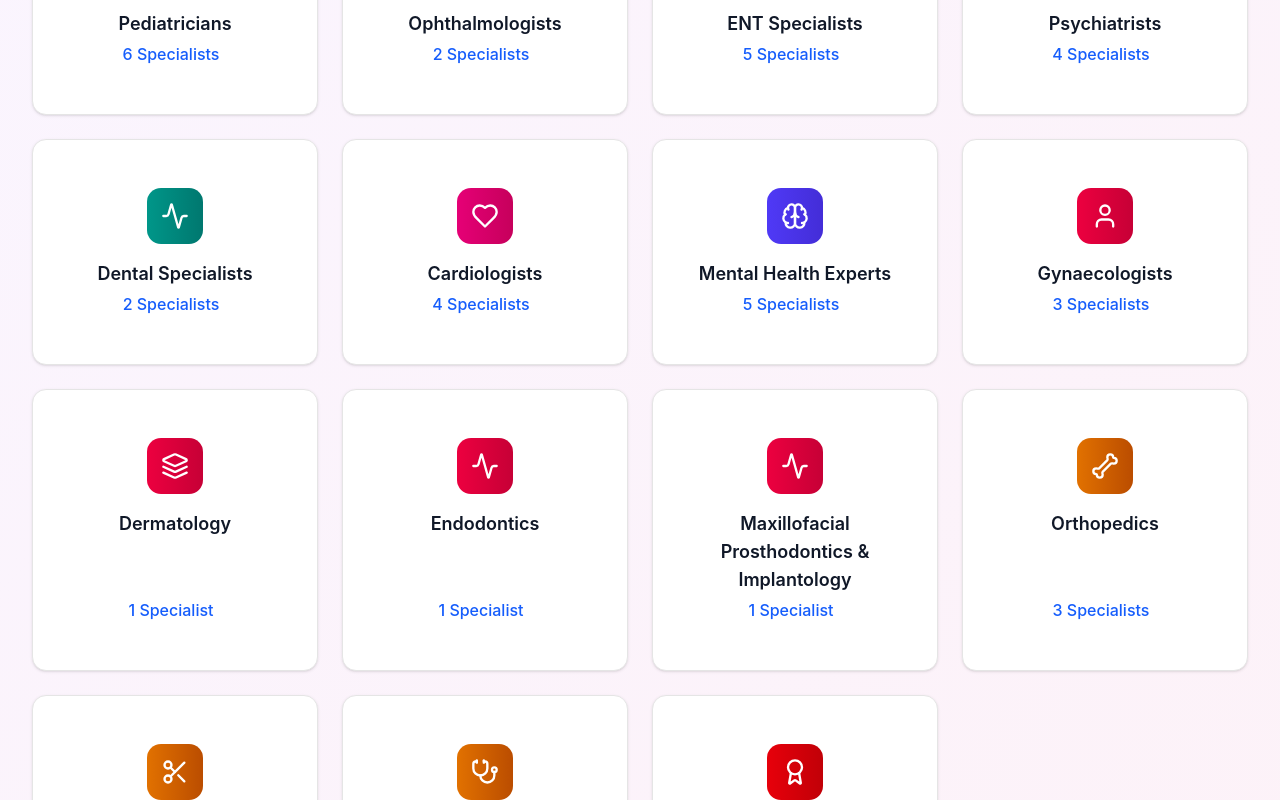
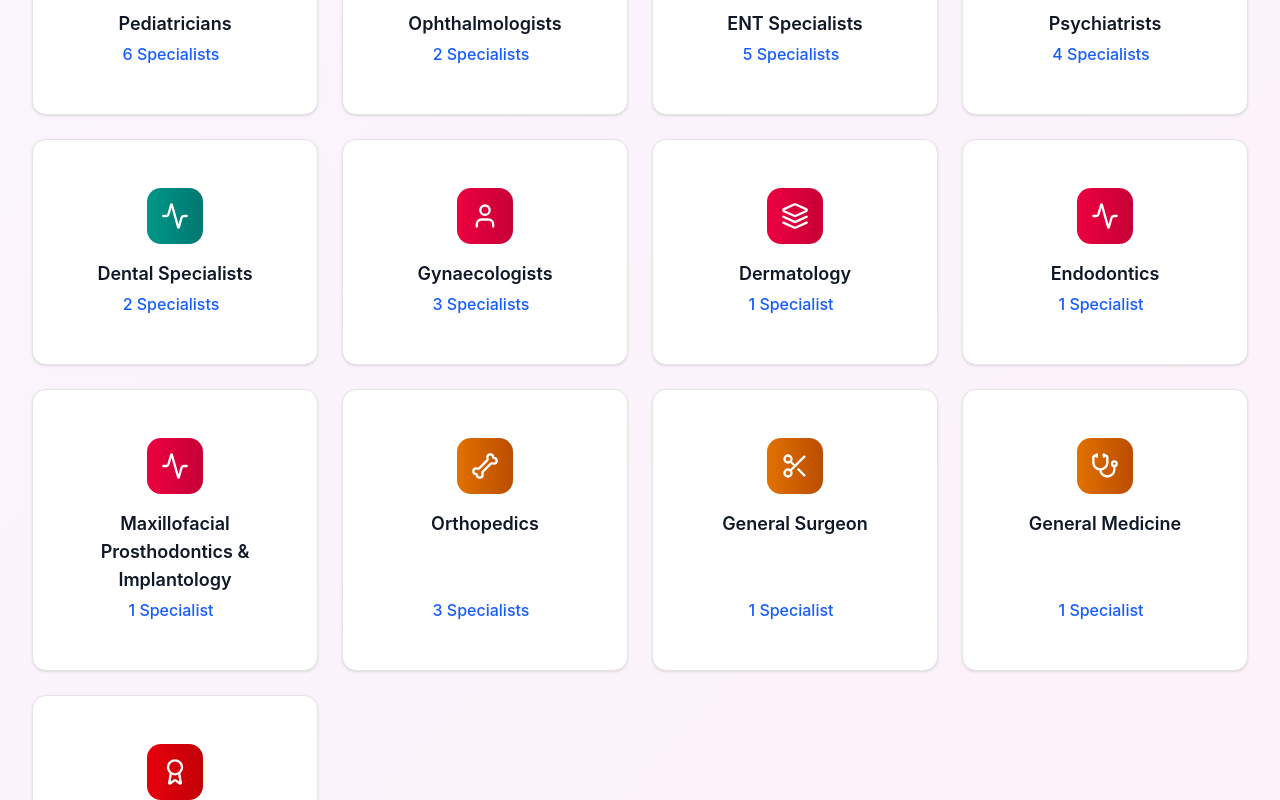
Before and after one commit to kavikkannan/swasthyasaathi-portfolio, a Next.js app: page / in a window 1280 px wide. Shown: the part 6500-7300 px from the top of the page. Built offline with nearby package versions, Linux system fonts and the light colour scheme.

Commit message:
altered team list : removed dummy values

```diff
--- a/components/SpecialistCards.tsx
+++ b/components/SpecialistCards.tsx
@@ -102,31 +102,7 @@ export default function SpecialistCards() {
 
 
 
-    {
-      icon: Heart,
-      title: "Cardiologists",
-      count: "4",
-      color: "from-pink-600 to-pink-700",
-      members: [
-        { name: "Dr. James Wilson", position: "Cardiologist" },
-        { name: "Dr. Emma Davis", position: "Cardiologist" },
-        { name: "Dr. Ryan Miller", position: "Cardiothoracic Surgeon" },
-        { name: "Dr. Olivia Martin", position: "Pediatric Cardiologist" }
-      ]
-    },
-    {
-      icon: Brain,
-      title: "Mental Health Experts",
-      count: "5",
-      color: "from-indigo-600 to-indigo-700",
-      members: [
-        { name: "Dr. Sophia Chen", position: "Clinical Psychologist" },
-        { name: "Dr. David Kim", position: "Psychotherapist" },
-        { name: "Dr. Priya Patel", position: "Counseling Psychologist" },
-        { name: "Dr. Michael Brown", position: "Psychiatric Nurse" },
-        { name: "Dr. Emily Wilson", position: "Art Therapist" }
-      ]
-    },
+
 
 
 
```
